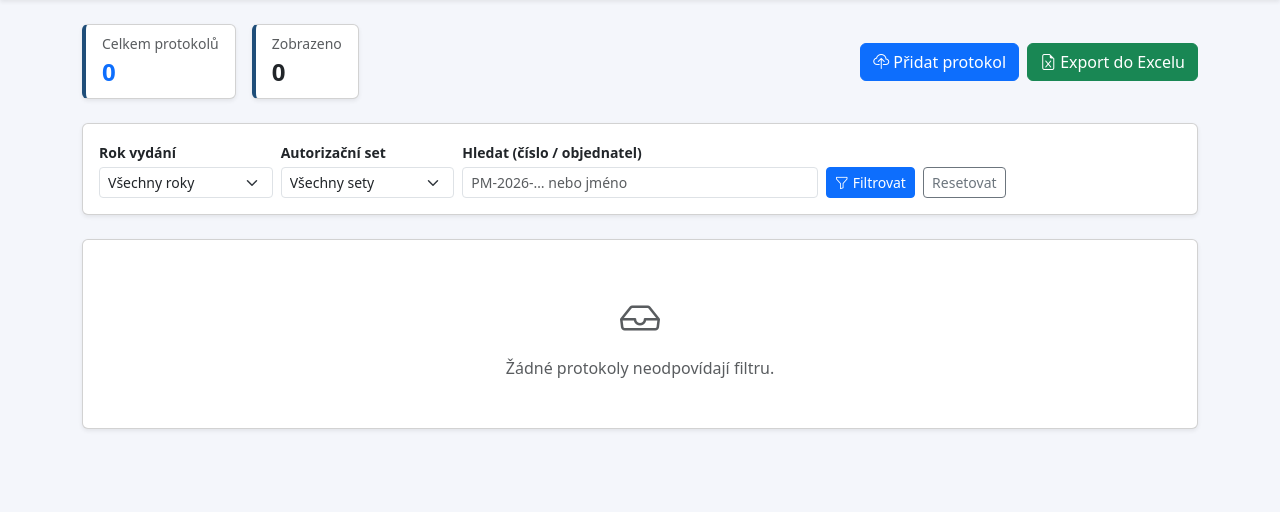
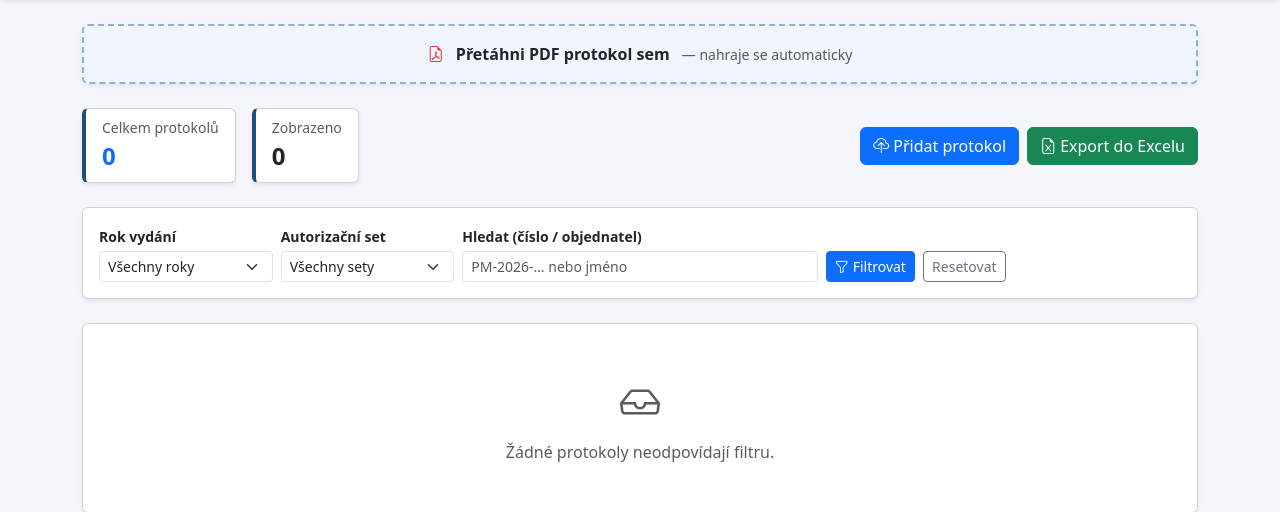
Before and after one commit to haluskalukas/protokoly-web, a Flask app: page / in a window 1280 px wide. Shown: the part 56-568 px from the top of the page. Run offline with Flask 3, Linux system fonts and the light colour scheme; data that the repository does not hold is empty; some libraries are stand-ins or nearby versions.

Commit message:
Add persistent drag & drop zone at top of page
PDF dropped anywhere on the zone uploads automatically without
needing to open the modal. Shows spinner while uploading.

Co-Authored-By: Claude Sonnet 4.6 <noreply@anthropic.com>

```diff
--- a/templates/index.html
+++ b/templates/index.html
@@ -1,5 +1,21 @@
 {% extends "base.html" %}
 {% block content %}
+
+{# ── Rychlý drag & drop ── #}
+<div id="page-drop-zone" class="card shadow-sm mb-4 p-3 text-center card-upload" style="transition: all .2s;">
+  <form id="quick-upload-form" method="post" action="/upload" enctype="multipart/form-data" style="display:none;">
+    <input type="file" name="pdf" id="quick-file-input" accept=".pdf">
+  </form>
+  <span id="page-drop-text">
+    <i class="bi bi-file-earmark-pdf text-danger me-2"></i>
+    <span class="fw-semibold">Přetáhni PDF protokol sem</span>
+    <span class="text-muted ms-2 small">— nahraje se automaticky</span>
+  </span>
+  <span id="page-drop-uploading" style="display:none;">
+    <span class="spinner-border spinner-border-sm text-primary me-2"></span>
+    <span class="fw-semibold">Nahrávám…</span>
+  </span>
+</div>
 
 {# ── Horní lišta: statistiky + tlačítka ── #}
 <div class="row g-3 mb-4 align-items-center">
@@ -243,5 +259,43 @@
     document.getElementById('delete-number').textContent = btn.dataset.number;
     document.getElementById('delete-form').action = '/delete/' + btn.dataset.id;
   });
+
+  // Rychlý drag & drop přímo na stránce
+  const pageDropZone    = document.getElementById('page-drop-zone');
+  const quickFileInput  = document.getElementById('quick-file-input');
+  const quickForm       = document.getElementById('quick-upload-form');
+  const pageDropText    = document.getElementById('page-drop-text');
+  const pageDropUploading = document.getElementById('page-drop-uploading');
+
+  document.addEventListener('dragover', e => e.preventDefault());
+  document.addEventListener('drop',     e => e.preventDefault());
+
+  pageDropZone.addEventListener('dragover', e => {
+    e.preventDefault();
+    pageDropZone.style.background = '#d4e6f8';
+    pageDropZone.style.borderColor = '#1F4E79';
+  });
+  pageDropZone.addEventListener('dragleave', e => {
+    if (!pageDropZone.contains(e.relatedTarget)) {
+      pageDropZone.style.background = '';
+      pageDropZone.style.borderColor = '';
+    }
+  });
+  pageDropZone.addEventListener('drop', e => {
+    e.preventDefault();
+    pageDropZone.style.background = '';
+    pageDropZone.style.borderColor = '';
+    const file = e.dataTransfer.files[0];
+    if (!file || !file.name.toLowerCase().endsWith('.pdf')) {
+      alert('Přetáhni soubor ve formátu PDF.');
+      return;
+    }
+    const dt = new DataTransfer();
+    dt.items.add(file);
+    quickFileInput.files = dt.files;
+    pageDropText.style.display = 'none';
+    pageDropUploading.style.display = '';
+    quickForm.submit();
+  });
 </script>
 {% endblock %}
```
